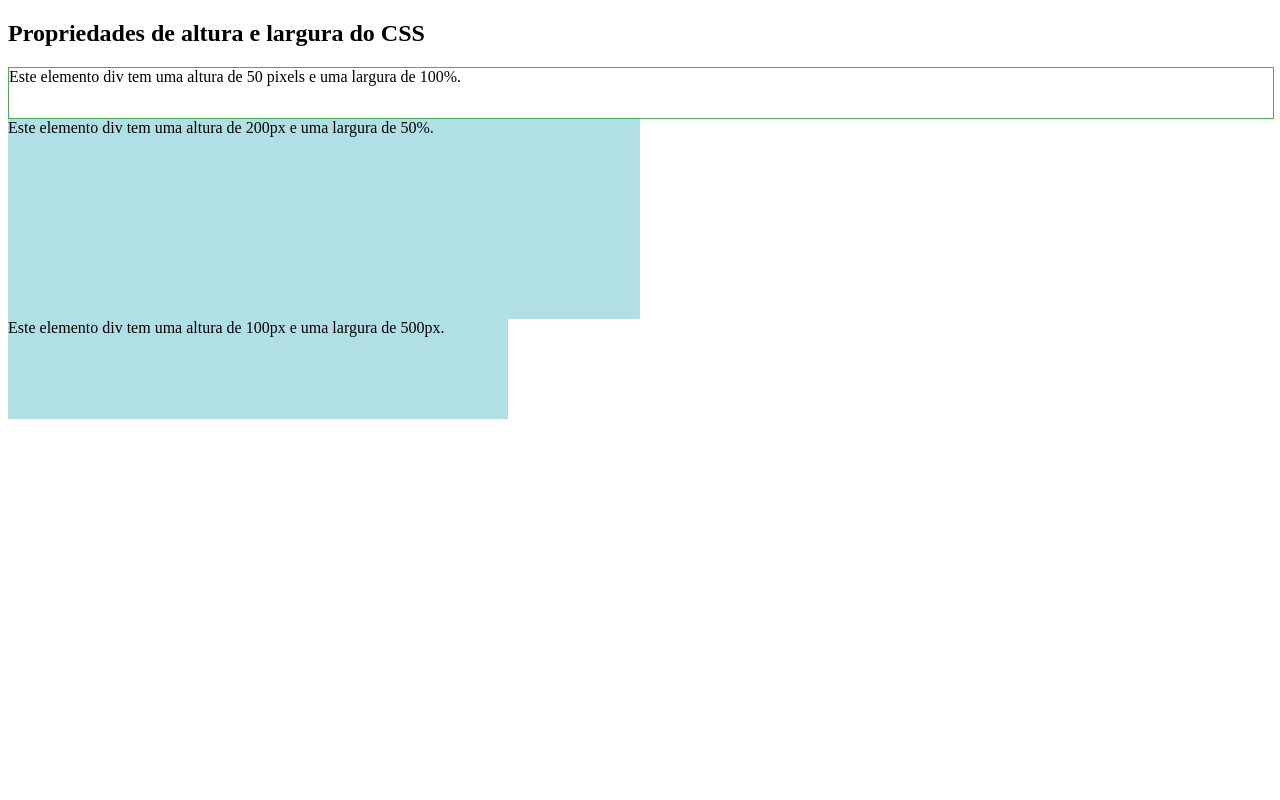
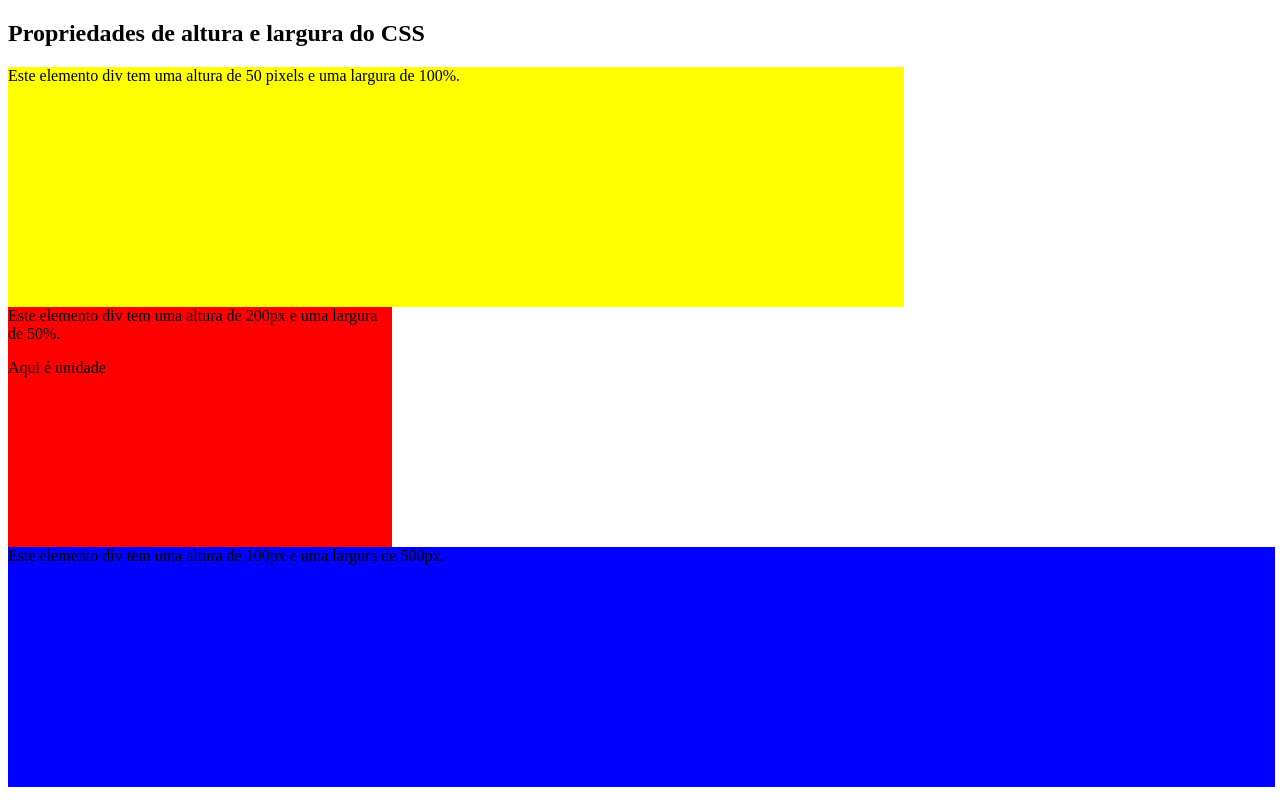
Before and after one commit to MirandaFayra/GROW_ED19, a plain HTML site: page 02_FRONTEND/A7_CSS_2/CSS-exemplos/height-width/height-width.html in a window 1280 px wide. Drawn offline with Linux system fonts and the light colour scheme.

Commit message:
Explicacao e add arquivo

```diff
--- a/02_FRONTEND/A7_CSS_2/CSS-exemplos/border/border-color/style.css
+++ b/02_FRONTEND/A7_CSS_2/CSS-exemplos/border/border-color/style.css
@@ -4,8 +4,7 @@ p.one {
 }
 
 p.two {
-  border-style: solid;
-  border-color: green;
+  border: 5px dotted #8309d1;
 }
 
 p.three {
--- a/02_FRONTEND/A7_CSS_2/CSS-exemplos/fonts/font-style/style.css
+++ b/02_FRONTEND/A7_CSS_2/CSS-exemplos/fonts/font-style/style.css
@@ -11,7 +11,7 @@ p.oblique {
 }
 
 p.normal-weight {
-  font-weight: normal;
+  font-weight:bold;
 }
 
 p.light {
@@ -31,5 +31,5 @@ p.normal-variant {
 }
 
 p.small {
-  font-variant: small-caps;
+  font-variant:small-caps;
 }
--- a/02_FRONTEND/A7_CSS_2/CSS-exemplos/height-width/height-width.html
+++ b/02_FRONTEND/A7_CSS_2/CSS-exemplos/height-width/height-width.html
@@ -10,7 +10,9 @@
     <h2>Propriedades de altura e largura do CSS</h2>
 
     <div class="ex1">Este elemento div tem uma altura de 50 pixels e uma largura de 100%.</div>
-    <div class="ex2">Este elemento div tem uma altura de 200px e uma largura de 50%.</div>
+    <div class="ex2">Este elemento div tem uma altura de 200px e uma largura de 50%.
+        <p> Aqui é unidade </p>
+    </div>
     <div class="ex3">Este elemento div tem uma altura de 100px e uma largura de 500px.</div>
 
 </body>
--- a/02_FRONTEND/A7_CSS_2/CSS-exemplos/height-width/style.css
+++ b/02_FRONTEND/A7_CSS_2/CSS-exemplos/height-width/style.css
@@ -1,17 +1,66 @@
 div.ex1 {
-  height: 50px;
-  width: 100%;
-  border: 1px solid #4caf50;
+  height: 30vh;
+  width: 70vw;
+  background-color: yellow;
 }
 
+
+/*
+  VIEWPORT TAMANHO DA TELA
+
+  100 LARGURA  X 100 ALTURA
+
+*/
+
 div.ex2 {
-  height: 200px;
-  width: 50%;
-  background-color: powderblue;
+  height: 30vh;
+  width: 30vw;
+  background-color:red;
 }
 
 div.ex3 {
-  height: 100px;
-  width: 500px;
-  background-color: powderblue;
+  height: 30vh;
+  width: 99vw;
+  background-color: blue;
 }
+
+
+/*
+TAMANHO DE FONTE
+
+
+  EM => Parte como referencia o elemento pai
+  elemento pai  direto 16px
+
+    - 1em => 16px
+    - 2em => 32px
+
+  < elemento pai / div>
+    <elemento filho / a>
+  </ elemento pai div>
+
+  REM => Parte como referencia a raiz do documento
+
+  body => 16px
+  1rem => 16px
+
+  <body>
+    <a></a>
+  </body>
+
+  body{
+    font-size: 16px
+  }
+
+  a{
+    font-size: 1rem;
+  }
+
+  max-width : largura máxima do elemento
+
+    - evitar que estique demais
+
+  min-width : largura  minima que o elemento pode ter
+    - evitar que que esmague e nao fique legivel
+
+*/
--- a/02_FRONTEND/A7_CSS_2/CSS-exemplos/links/link-button/style.css
+++ b/02_FRONTEND/A7_CSS_2/CSS-exemplos/links/link-button/style.css
@@ -29,3 +29,9 @@ a.ex2:active {
   background-color: green;
   color: white;
 }
+
+/*
+  visited => acessado
+  hover  => passa o mouse
+  active => momento que o link é clicado
+*/
```
Also changed, not shown: 02_FRONTEND/A7_CSS_2/CSS-exemplos/background/background-image.html (+1 -1 lines), 02_FRONTEND/A7_CSS_2/CSS-exemplos/background/background-image2.html (+18 -13 lines), 02_FRONTEND/A7_CSS_2/CSS-exemplos/color/colors.html (+2 -2 lines), 02_FRONTEND/A7_CSS_2/CSS-exemplos/fonts/font-family/font.html (+3 -0 lines), 02_FRONTEND/A7_CSS_2/CSS-exemplos/lists/nao-ordenadas/nao-ordenadas-marcadores.html (+6 -0 lines).
